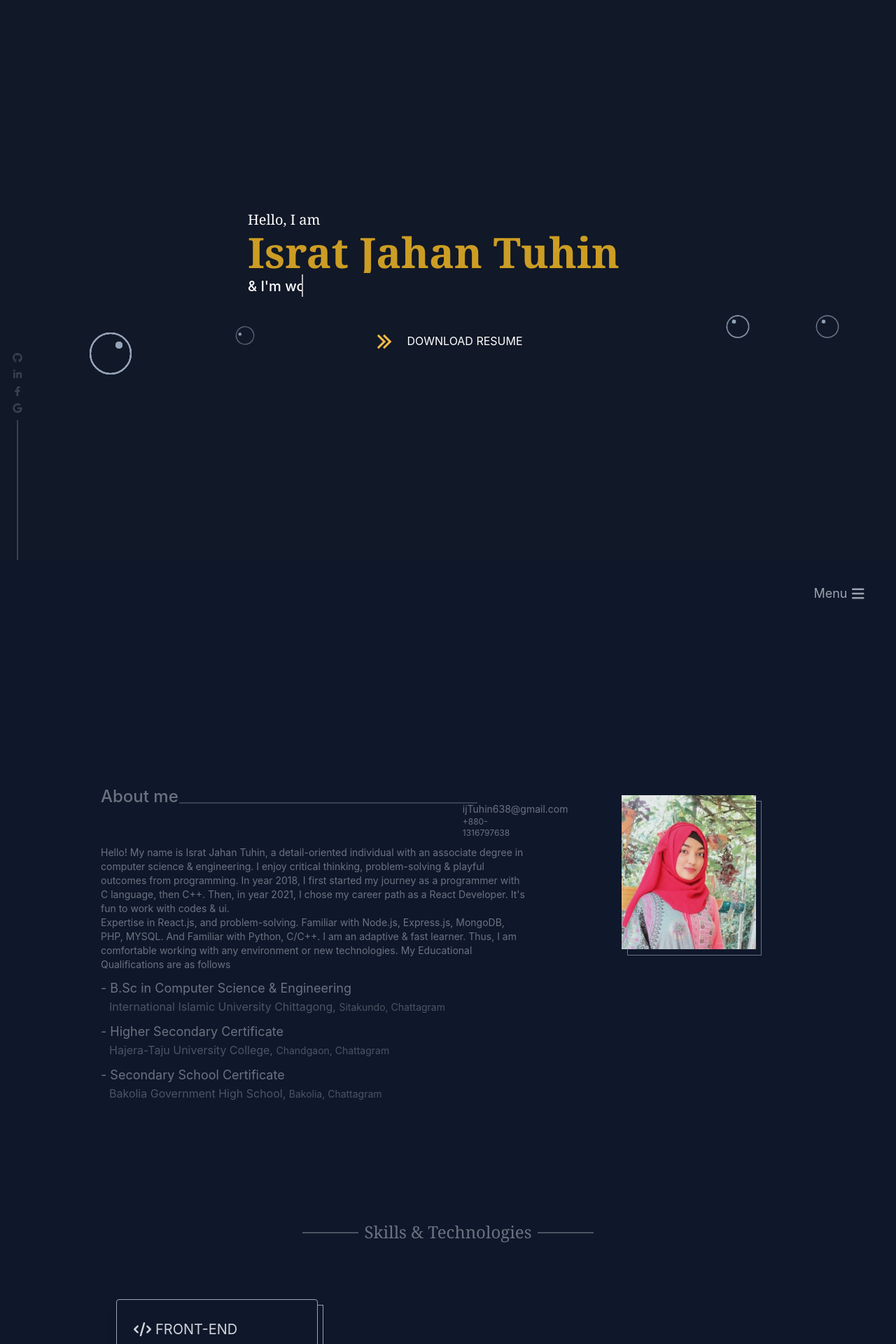
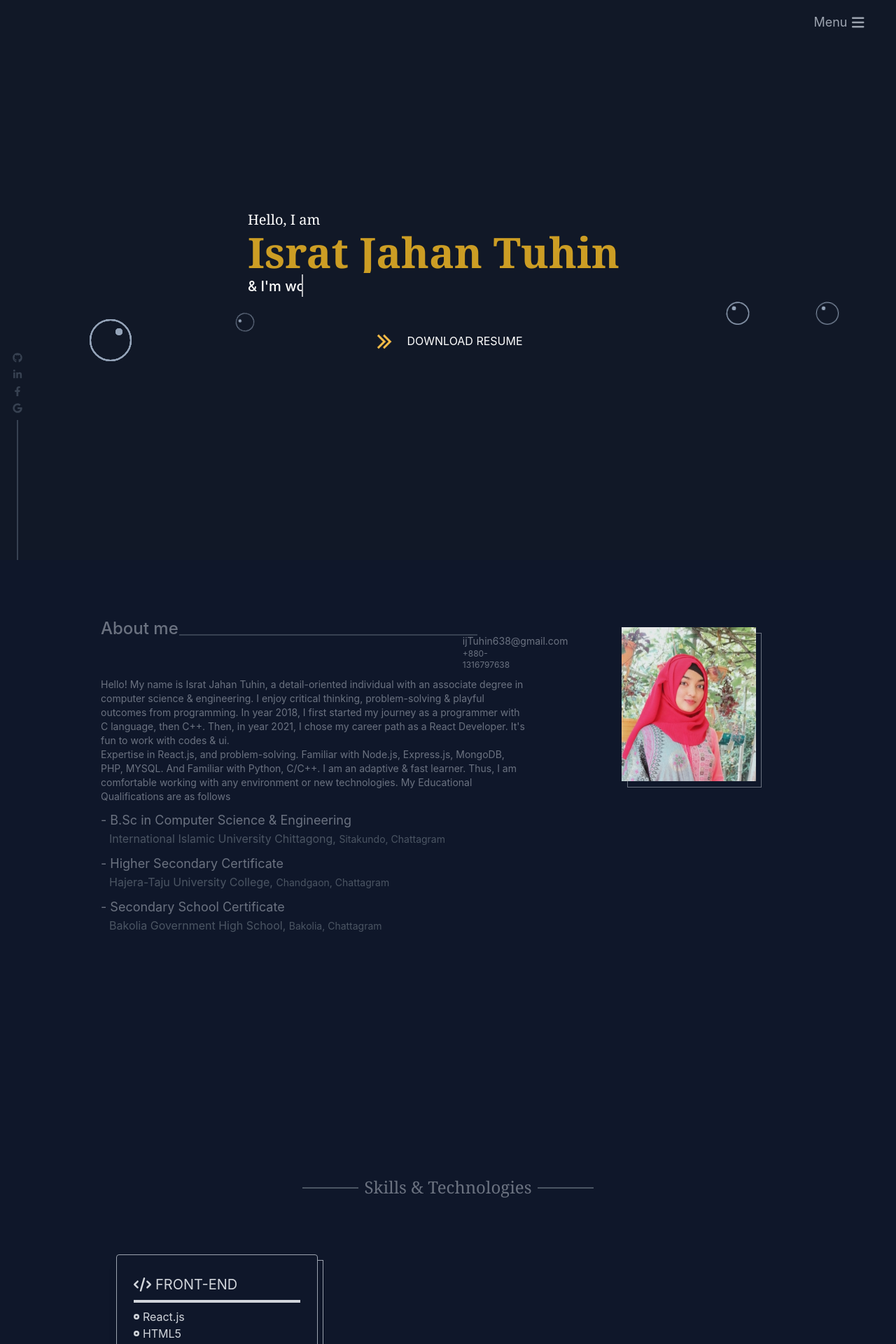
Before and after one commit to ijTuhin/portfolio-ijtuhin, a React (Create React App) app: page / in a window 1280 px wide. Shown: the top 1920 px of the page at 70% size. Built offline with nearby package versions, Linux system fonts and the light colour scheme; what tw-elements would draw is missing.

Commit message:
linked each section to menu bar & fixed menubar on top of page

```diff
--- a/src/PortfolioPage/MainBodyMenu/MainBodyMenu.js
+++ b/src/PortfolioPage/MainBodyMenu/MainBodyMenu.js
@@ -4,17 +4,17 @@ import React from 'react';
 
 const MainBodyMenu = () => {
     return (
-        <div className='sticky bg-slate-900 top-0 z-50 mb-36 py-6 px-10'>
+        <div className=' w-full fixed z-50 top-2 px-10'>
             <div class="dropdown dropdown-end flex justify-end">
                 <div className='text-lg text-gray-400 flex items-center'>
                     <span>Menu</span>
                     <label tabindex="0" class="btn bg-transparent border-0 px-1.5 hover:bg-transparent"><FontAwesomeIcon icon={faBars} className='text-xl text-gray-400 hover:text-white'></FontAwesomeIcon></label>
                 </div>
                 <ul tabindex="0" class="dropdown-content menu py-2 mt-10 w-32">
-                    <li><a className='border border-gray-600 rounded-tl-lg p-1.5 mx-0.5 text-gray-500 hover:bg-amber-500 hover:text-white' href="/">Profile</a></li>
-                    <li><a className='border border-gray-600 p-1.5 mx-0.5 text-gray-500 hover:bg-amber-500 hover:text-white' href="/">My Skills</a></li>
-                    <li><a className='border border-gray-600 p-1.5 mx-0.5 text-gray-500 hover:bg-amber-500 hover:text-white' href="/">Projects</a></li>
-                    <li><a className='border border-gray-600 rounded-lg rounded-t-none p-1.5 mx-0.5 text-gray-500 hover:bg-amber-500 hover:text-white' href="/">Contact Me</a></li>
+                    <li><a className='border border-gray-600 rounded-tl-lg p-1.5 mx-0.5 text-gray-500 hover:bg-amber-500 hover:text-white' href="#profile">Profile</a></li>
+                    <li><a className='border border-gray-600 p-1.5 mx-0.5 text-gray-500 hover:bg-amber-500 hover:text-white' href="#skill">My Skills</a></li>
+                    <li><a className='border border-gray-600 p-1.5 mx-0.5 text-gray-500 hover:bg-amber-500 hover:text-white' href="#project">Projects</a></li>
+                    <li><a className='border border-gray-600 rounded-lg rounded-t-none p-1.5 mx-0.5 text-gray-500 hover:bg-amber-500 hover:text-white' href="#contact">Contact Me</a></li>
                 </ul>
             </div>
         </div>
--- a/src/PortfolioPage/MySkills/MySkills.js
+++ b/src/PortfolioPage/MySkills/MySkills.js
@@ -7,8 +7,8 @@ AOS.init();
 
 const MySkills = () => {
     return (
-        <div className='w-full h-[100%]'>
-            <div className='flex justify-center -mt-24 mb-20'>
+        <div className='w-full h-[100%] mt-20'>
+            <div className='flex justify-center mb-20'>
                 <span className='border-b-2 border-gray-600 md:w-20 w-14 mt-2.5 mx-2 h-2'></span>
                 <h1 className='text-gray-500 md:text-2xl text-2xl font-medium font-serif'>Skills & Technologies</h1>
                 <span className='border-b-2 border-gray-600 md:w-20 w-14 mt-2.5 mx-2 h-2'></span>
--- a/src/PortfolioPage/PorfolioNavBar/PorfolioNavBar.js
+++ b/src/PortfolioPage/PorfolioNavBar/PorfolioNavBar.js
@@ -2,7 +2,7 @@ import React from 'react';
 import './PortfolioNavBar.css';
 const PorfolioNavBar = () => {
     return (
-        <div className='flex flex-col justify-start items-start w-full fixed z-40 bottom-0 left-6'>
+        <div className='flex flex-col justify-start items-start w-full fixed z-50 bottom-0 left-6'>
             <a href='https://github.com/ijTuhin' target="_blank" rel="noreferrer noopener" className="text-gray-700 mb-2.5 -ml-1.5 hover:text-gray-500 hover:translate-x-3 transform transition ease-in-out delay-150">
                 <svg xmlns="http://www.w3.org/2000/svg" viewBox="0 0 496 512" class="w-3.5 h-3.5"><path fill="currentColor" d="M165.9 397.4c0 2-2.3 3.6-5.2 3.6-3.3.3-5.6-1.3-5.6-3.6 0-2 2.3-3.6 5.2-3.6 3-.3 5.6 1.3 5.6 3.6zm-31.1-4.5c-.7 2 1.3 4.3 4.3 4.9 2.6 1 5.6 0 6.2-2s-1.3-4.3-4.3-5.2c-2.6-.7-5.5.3-6.2 2.3zm44.2-1.7c-2.9.7-4.9 2.6-4.6 4.9.3 2 2.9 3.3 5.9 2.6 2.9-.7 4.9-2.6 4.6-4.6-.3-1.9-3-3.2-5.9-2.9zM244.8 8C106.1 8 0 113.3 0 252c0 110.9 69.8 205.8 169.5 239.2 12.8 2.3 17.3-5.6 17.3-12.1 0-6.2-.3-40.4-.3-61.4 0 0-70 15-84.7-29.8 0 0-11.4-29.1-27.8-36.6 0 0-22.9-15.7 1.6-15.4 0 0 24.9 2 38.6 25.8 21.9 38.6 58.6 27.5 72.9 20.9 2.3-16 8.8-27.1 16-33.7-55.9-6.2-112.3-14.3-112.3-110.5 0-27.5 7.6-41.3 23.6-58.9-2.6-6.5-11.1-33.3 2.6-67.9 20.9-6.5 69 27 69 27 20-5.6 41.5-8.5 62.8-8.5s42.8 2.9 62.8 8.5c0 0 48.1-33.6 69-27 13.7 34.7 5.2 61.4 2.6 67.9 16 17.7 25.8 31.5 25.8 58.9 0 96.5-58.9 104.2-114.8 110.5 9.2 7.9 17 22.9 17 46.4 0 33.7-.3 75.4-.3 83.6 0 6.5 4.6 14.4 17.3 12.1C428.2 457.8 496 362.9 496 252 496 113.3 383.5 8 244.8 8zM97.2 352.9c-1.3 1-1 3.3.7 5.2 1.6 1.6 3.9 2.3 5.2 1 1.3-1 1-3.3-.7-5.2-1.6-1.6-3.9-2.3-5.2-1zm-10.8-8.1c-.7 1.3.3 2.9 2.3 3.9 1.6 1 3.6.7 4.3-.7.7-1.3-.3-2.9-2.3-3.9-2-.6-3.6-.3-4.3.7zm32.4 35.6c-1.6 1.3-1 4.3 1.3 6.2 2.3 2.3 5.2 2.6 6.5 1 1.3-1.3.7-4.3-1.3-6.2-2.2-2.3-5.2-2.6-6.5-1zm-11.4-14.7c-1.6 1-1.6 3.6 0 5.9 1.6 2.3 4.3 3.3 5.6 2.3 1.6-1.3 1.6-3.9 0-6.2-1.4-2.3-4-3.3-5.6-2z" /></svg>
             </a>
--- a/src/PortfolioPage/Portfolio/Portfolio.js
+++ b/src/PortfolioPage/Portfolio/Portfolio.js
@@ -10,15 +10,23 @@ import Projects from '../Projects/Projects';
 const Portfolio = () => {
     return (
         <div className='absolute bg-gray-900 text-gray-500'>
+            <MainBodyMenu></MainBodyMenu>
             <IntroPart></IntroPart>
             <PortfolioNavbar></PortfolioNavbar>
-            <div className='bg-slate-900 relative z-50' id='main-body'>
-                <MainBodyMenu></MainBodyMenu>
-                <AboutMe></AboutMe>
-                <MySkills></MySkills>
-                <Projects></Projects>
-                <ProblemSolving></ProblemSolving>
-                <ContactMe></ContactMe>
+            <div className='bg-slate-900 relative z-40' id='main-body'>
+                <div id='profile'>
+                    <AboutMe></AboutMe>
+                </div>
+                <div id='skill' className='mt-14'>
+                    <MySkills></MySkills>
+                    <ProblemSolving></ProblemSolving>
+                </div>
+                <div id='project'>
+                    <Projects></Projects>
+                </div>
+                <div id='contact'>
+                    <ContactMe></ContactMe>
+                </div>
             </div>
 
         </div>
```
